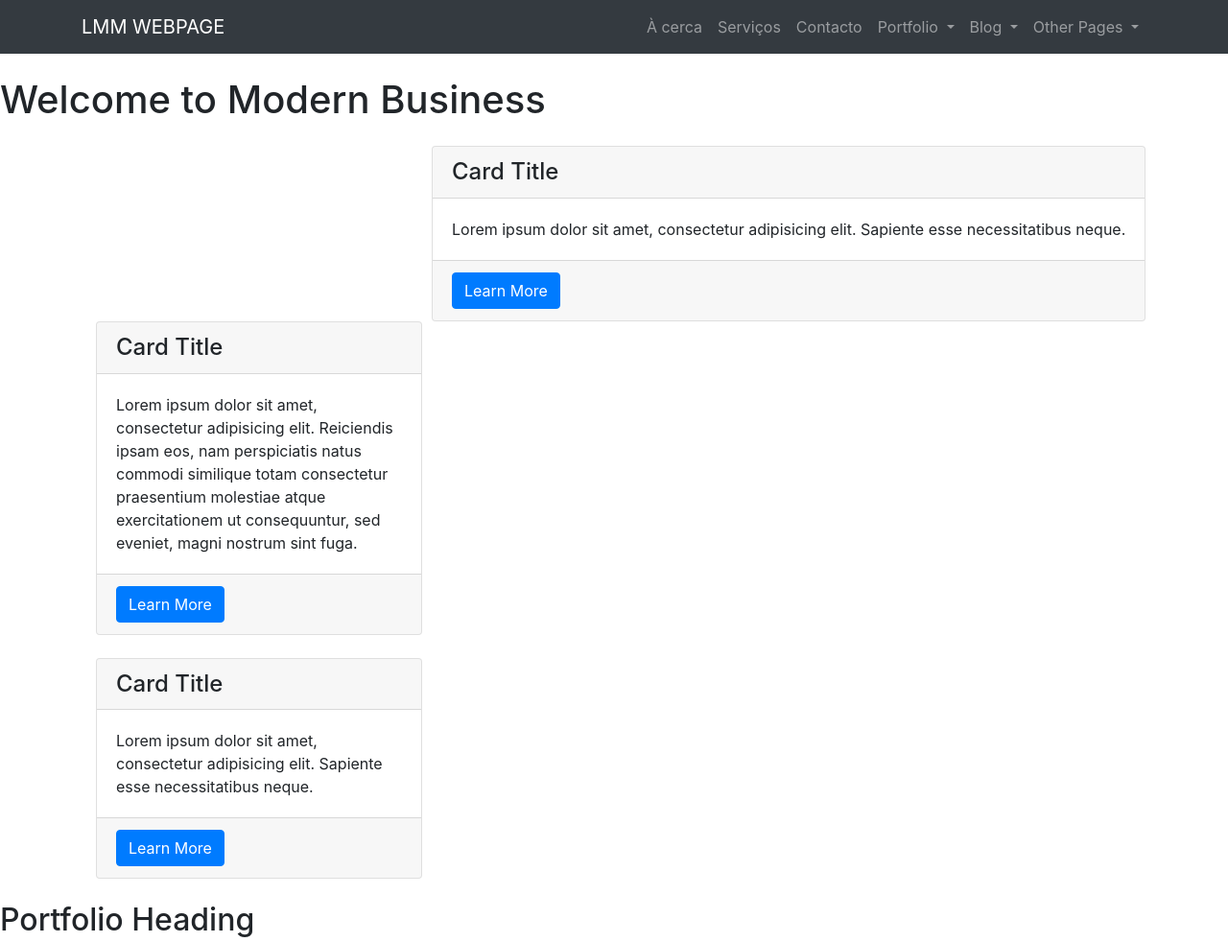
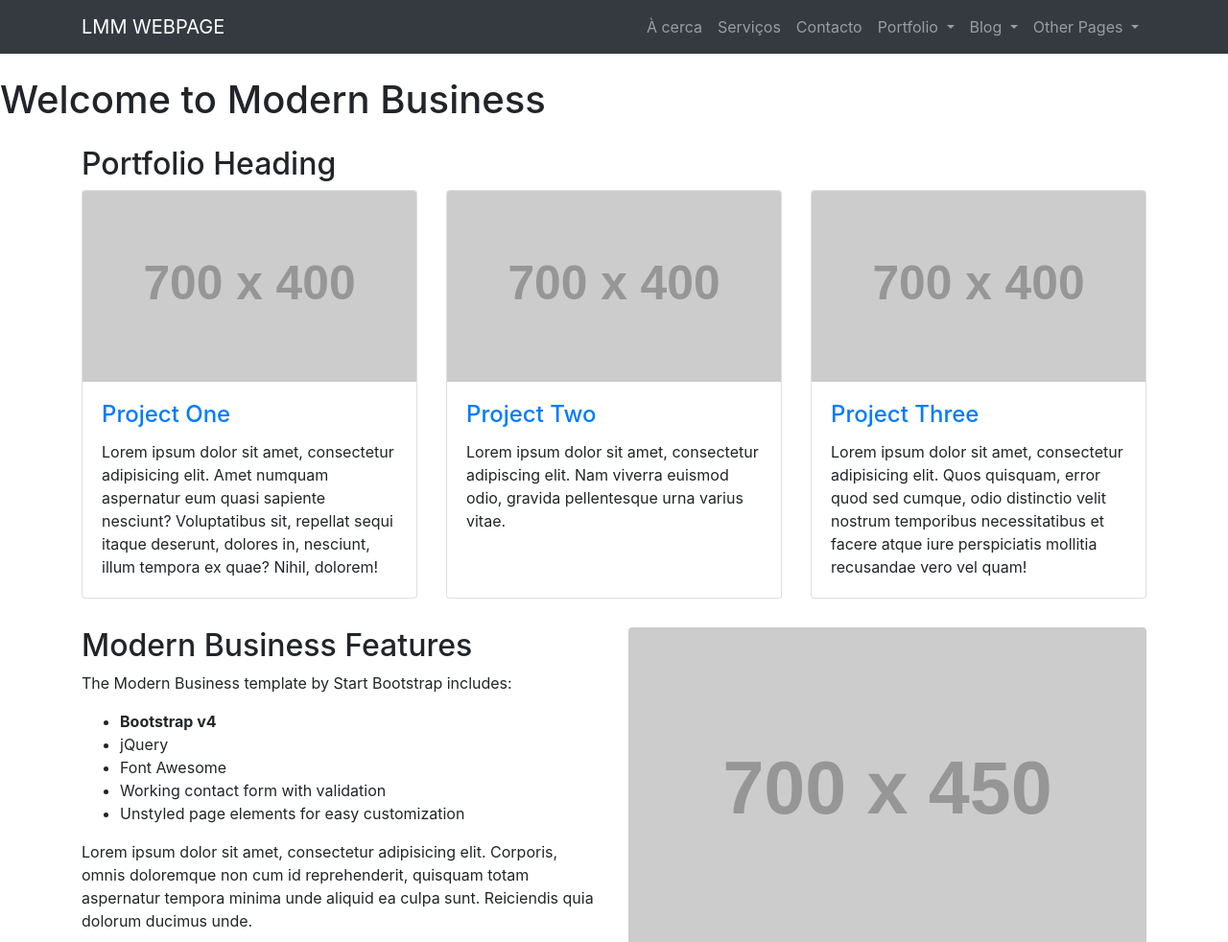
Before and after one commit to LuisMergulhao/myPage, a plain HTML site: page index.html in a window 1280 px wide. Shown: the top 982 px of the page at 96% size. Drawn offline with nearby package versions, Linux system fonts and the light colour scheme; placeholder pictures from the web are drawn by us.

Commit message:
Add files via upload

```diff
--- a/index.html
+++ b/index.html
@@ -86,42 +86,6 @@
 
 
 
-    <!-- Marketing Icons Section -->
-    <div class="row">
-      <div class="col-lg-4 mb-4"></div>
-        <div class="card h-100">
-          <h4 class="card-header">Card Title</h4>
-          <div class="card-body">
-            <p class="card-text">Lorem ipsum dolor sit amet, consectetur adipisicing elit. Sapiente esse necessitatibus neque.</p>
-          </div>
-          <div class="card-footer">
-            <a href="#" class="btn btn-primary">Learn More</a>
-          </div>
-        </div>
-      </div>
-      <div class="col-lg-4 mb-4">
-        <div class="card h-100">
-          <h4 class="card-header">Card Title</h4>
-          <div class="card-body">
-            <p class="card-text">Lorem ipsum dolor sit amet, consectetur adipisicing elit. Reiciendis ipsam eos, nam perspiciatis natus commodi similique totam consectetur praesentium molestiae atque exercitationem ut consequuntur, sed eveniet, magni nostrum sint fuga.</p>
-          </div>
-          <div class="card-footer">
-            <a href="#" class="btn btn-primary">Learn More</a>
-          </div>
-        </div>
-      </div>
-      <div class="col-lg-4 mb-4">
-        <div class="card h-100">
-          <h4 class="card-header">Card Title</h4>
-          <div class="card-body">
-            <p class="card-text">Lorem ipsum dolor sit amet, consectetur adipisicing elit. Sapiente esse necessitatibus neque.</p>
-          </div>
-          <div class="card-footer">
-            <a href="#" class="btn btn-primary">Learn More</a>
-          </div>
-        </div>
-      </div>
-    </div>
     <!-- /.row -->
 
     <!-- Portfolio Section -->
```
